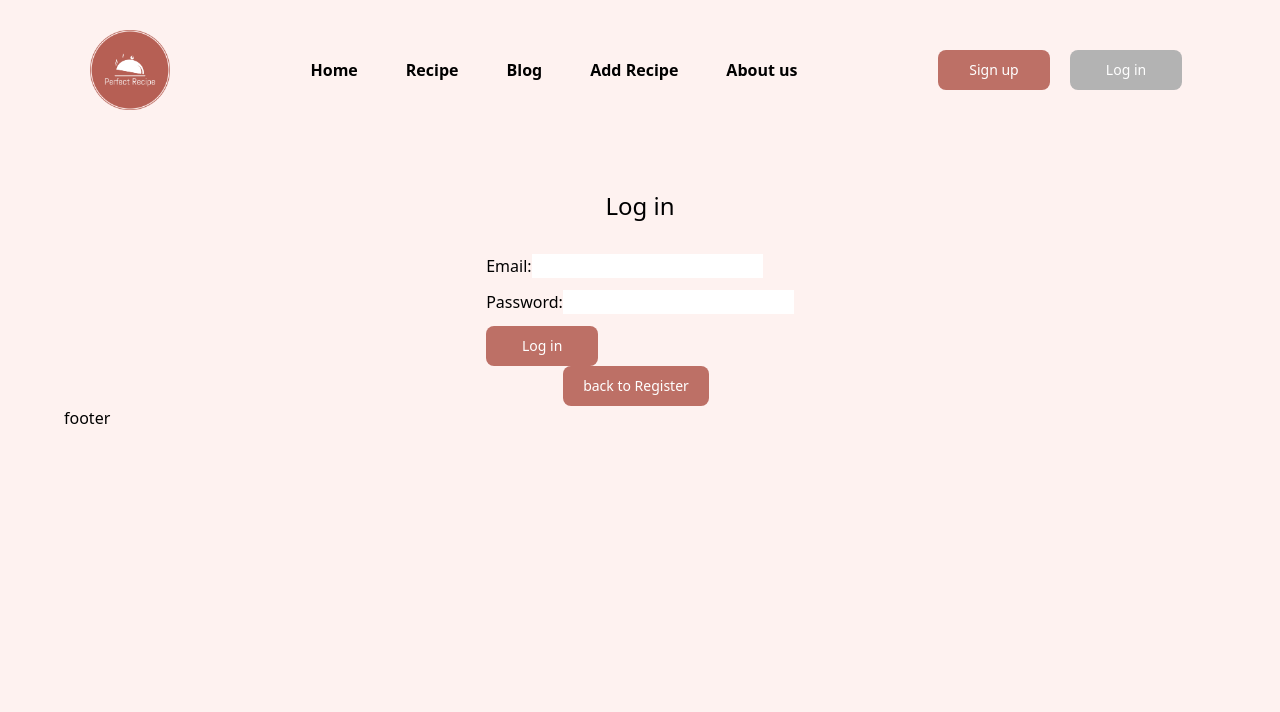
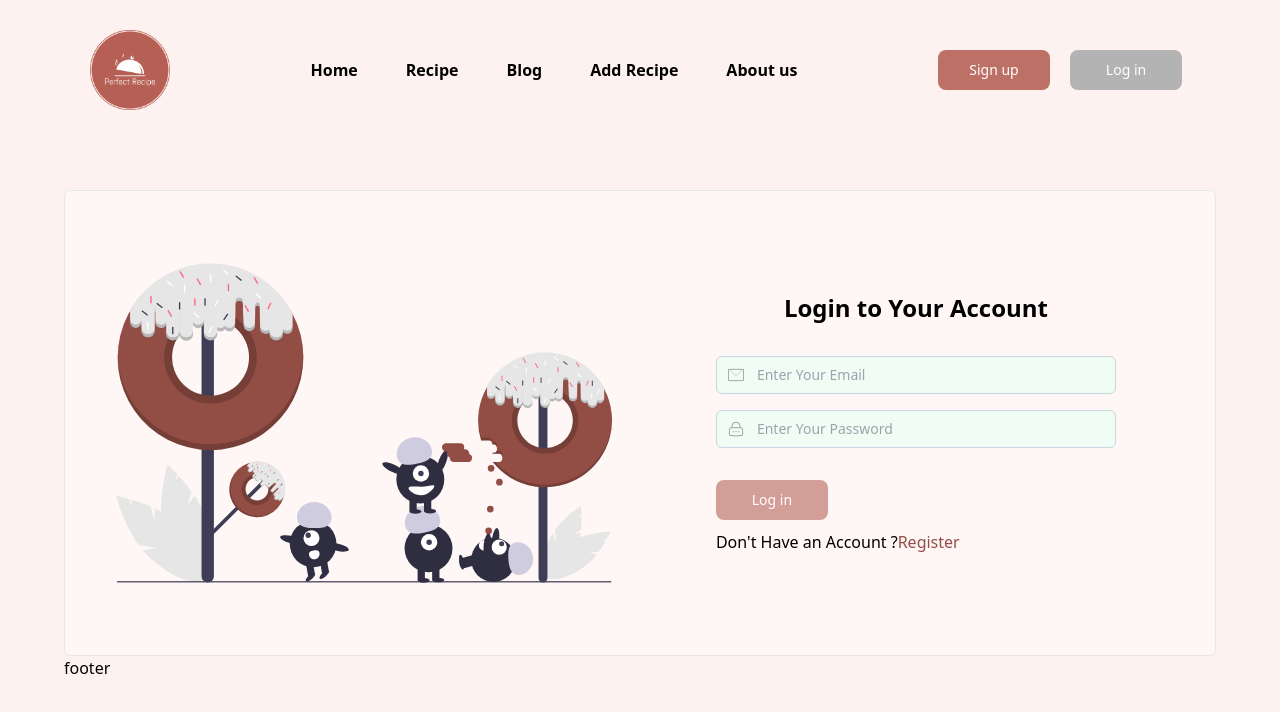
Before and after one commit to datotchkadua/perfect-recipe, a React (Vite) app in the folder client/: page /login in a window 1280 px wide. Shown: the top 712 px of the page. Built offline with nearby package versions, Linux system fonts and the light colour scheme.

Commit message:
done login page

```diff
--- a/client/src/components/Form.jsx
+++ b/client/src/components/Form.jsx
@@ -1,12 +1,10 @@
-import React from "react";
-import { registrationInputData } from "../utils/inputsData";
 import Input from "./Input";
 
-const Form = ({ onSubmit, register, errors, children }) => {
+const Form = ({ onSubmit, register, errors, children, inputsData }) => {
   return (
     <>
       <form onSubmit={onSubmit}>
-        {registrationInputData.map((inputData) => {
+        {inputsData.map((inputData) => {
           return (
             <Input
               key={inputData.name}
--- /dev/null
+++ b/client/src/components/ImageDiv.jsx
@@ -0,0 +1,13 @@
+const ImageDiv = ({ imageSrc }) => {
+  return (
+    <div className=" hidden  thousand:flex w-[45%] h-full mr-14">
+      <img
+        src={imageSrc}
+        alt="food"
+        className="w-full h-full min-w-[400px] min-h-[400px]"
+      />
+    </div>
+  );
+};
+
+export default ImageDiv;
--- a/client/src/pages/LoginPage.jsx
+++ b/client/src/pages/LoginPage.jsx
@@ -1,61 +1,84 @@
 import { Link, useNavigate } from "react-router-dom";
 import { useDispatch } from "react-redux";
+import { useForm } from "react-hook-form";
+import { yupResolver } from "@hookform/resolvers/yup";
+import { loginSchema } from "../schemas";
 import { login } from "../features/userSlice";
-
-
 import Button from "../components/Button";
-// import useForm from "../hooks/useForm";
+import bgImage from "../assets/donut-login.svg";
+import { loginInputData } from "../utils/inputsData";
 import handleFormSubmit from "../utils/handleFormSubmit";
+import Form from "../components/Form";
+import ImageDiv from "../components/ImageDiv";
 
 const LoginPage = () => {
-  // const { values, handleChangeValue, resetForm } = useForm({
-  //   email: "",
-  //   password: "",
-  // });
+  const {
+    handleSubmit,
+    register,
+    reset,
+    formState: { errors, isSubmitting, isDirty },
+  } = useForm({
+    resolver: yupResolver(loginSchema),
+  });
   const dispatch = useDispatch();
   const navigate = useNavigate();
 
   // eslint-disable-next-line no-unused-vars
   const successLogin = (data) => {
+    reset();
     dispatch(login(data));
-  resetForm();
     navigate("/");
   };
-  function handleSubmit(e) {
-    e.preventDefault();
-   // handleFormSubmit("http://localhost:8080/login", values, successLogin);
 
+  function onSubmit(data) {
+    handleFormSubmit("http://localhost:8080/login", data, successLogin);
   }
+
   return (
-    <section className="flex flex-col justify-center items-center w-full">
-      <h2 className="text-2xl mb-8">Log in</h2>
-      <form onSubmit={handleSubmit}>
-        <div className="mb-3">
-          <label htmlFor="email">Email:</label>
-          <input type="email" name="email"
-          //onChange={handleChangeValue}
-          />
-        </div>
-        <div className="mb-3">
-          <label htmlFor="password">Password:</label>
-          <input type="password" name="password"
-         // onChange={handleChangeValue}
-           />
-        </div>
+    <section
+      className="flex justify-center items-center w-full mt-20
+     py-8 px-6  bg-[#fef7f6]  border-[0.5px] rounded-md"
+    >
+      <ImageDiv imageSrc={bgImage} />
+      <div
+        className="flex flex-col justify-center items-center
+     w-full thousand:w-[45%] h-full min-h-[400px]"
+      >
+        <h1 className="text-sm mob:text-xl sm:text-2xl mb-4 md:mb-8 font-bold ">
+          Login to Your Account
+        </h1>
+        <Form
+          onSubmit={handleSubmit(onSubmit)}
+          register={register}
+          errors={errors}
+          inputsData={loginInputData}
+        >
+          <div className="mt-8">
             <Button
               type="submit"
               btnText="Log in"
-          onClick={() => console.log("click login")}
+              disabled={!isDirty || isSubmitting}
             />
-      </form>
+
+            <p className="mt-2.5">
+              Don&apos;t Have an Account ?
               <Link to="/register">
-        <Button
-          btnText="back to Register"
-          // onClick={() => console.log("click login")}
-        />
+                <span className="text-[#924d44] ">Register</span>
               </Link>
+            </p>
+          </div>
+        </Form>
+      </div>
     </section>
   );
 };
 
 export default LoginPage;
+
+{
+  /* <Button
+          type="submit"
+          btnText="Log in"
+          onClick={() => console.log("click login")}
+        /> */
+}
--- a/client/src/pages/SignupPage.jsx
+++ b/client/src/pages/SignupPage.jsx
@@ -6,17 +6,19 @@ import Button from "../components/Button";
 import Form from "../components/Form";
 import bgImage from "../assets/registration-bg.svg";
 import handleFormSubmit from "../utils/handleFormSubmit";
+import { registrationInputData } from "../utils/inputsData";
+import ImageDiv from "../components/ImageDiv";
 
 const SignupPage = () => {
   const {
     handleSubmit,
     register,
     reset,
-
     formState: { errors, isSubmitting, isDirty },
   } = useForm({
     resolver: yupResolver(registrationSchema),
   });
+
   const navigate = useNavigate();
 
   // eslint-disable-next-line no-unused-vars
@@ -34,13 +36,8 @@ const SignupPage = () => {
       className="flex justify-center items-center w-full mt-20
        py-8 px-6  bg-[#fef7f6]  border-[0.5px] rounded-md"
     >
-      <div className=" hidden  thousand:flex w-[45%] h-full mr-14">
-        <img
-          src={bgImage}
-          alt="food"
-          className="w-full h-full min-w-[400px] min-h-[400px]"
-        />
-      </div>
+      <ImageDiv imageSrc={bgImage} />
+
       <div
         className="flex flex-col justify-center items-center
        w-full thousand:w-[45%] h-full min-h-[400px]"
@@ -52,6 +49,7 @@ const SignupPage = () => {
           onSubmit={handleSubmit(onSubmit)}
           register={register}
           errors={errors}
+          inputsData={registrationInputData}
         >
           <div className="mt-8">
             <Button
--- a/client/src/schemas/index.js
+++ b/client/src/schemas/index.js
@@ -11,3 +11,10 @@ export const registrationSchema = yup.object().shape({
     .required("No password provided.")
     .min(6, "Password is too short - should be 6 chars minimum."),
 });
+export const loginSchema = yup.object().shape({
+  email: yup.string().email().required("No email provided."),
+  password: yup
+    .string()
+    .required("No password provided.")
+    .min(6, "Password is too short - should be 6 chars minimum."),
+});
--- a/client/src/utils/inputsData.js
+++ b/client/src/utils/inputsData.js
@@ -1,25 +1,39 @@
-import userSvg from "../assets/user-name-input.svg"
-import emailSvg from "../assets/email-input.svg"
-import passwordSvg from "../assets/password-input.svg"
+import userSvg from "../assets/user-name-input.svg";
+import emailSvg from "../assets/email-input.svg";
+import passwordSvg from "../assets/password-input.svg";
 
 export const registrationInputData = [
   {
-        name:"name",
-        svg:userSvg,
+    name: "name",
+    svg: userSvg,
     placeholderText: "Enter Your",
     type: "text",
   },
   {
-        name:"email",
-        svg:emailSvg,
+    name: "email",
+    svg: emailSvg,
     placeholderText: "Enter Your Email ",
     type: "email",
   },
   {
-        name:"password",
-        svg:passwordSvg,
+    name: "password",
+    svg: passwordSvg,
     placeholderText: "Enter Your Password",
     type: "password",
   },
+];
 
+export const loginInputData = [
+  {
+    name: "email",
+    svg: emailSvg,
+    placeholderText: "Enter Your Email ",
+    type: "email",
+  },
+  {
+    name: "password",
+    svg: passwordSvg,
+    placeholderText: "Enter Your Password",
+    type: "password",
+  },
 ];
```
Also changed, not shown: client/src/assets/donut-login.svg (added). Lines whose indentation alone changed are shown as unchanged.
